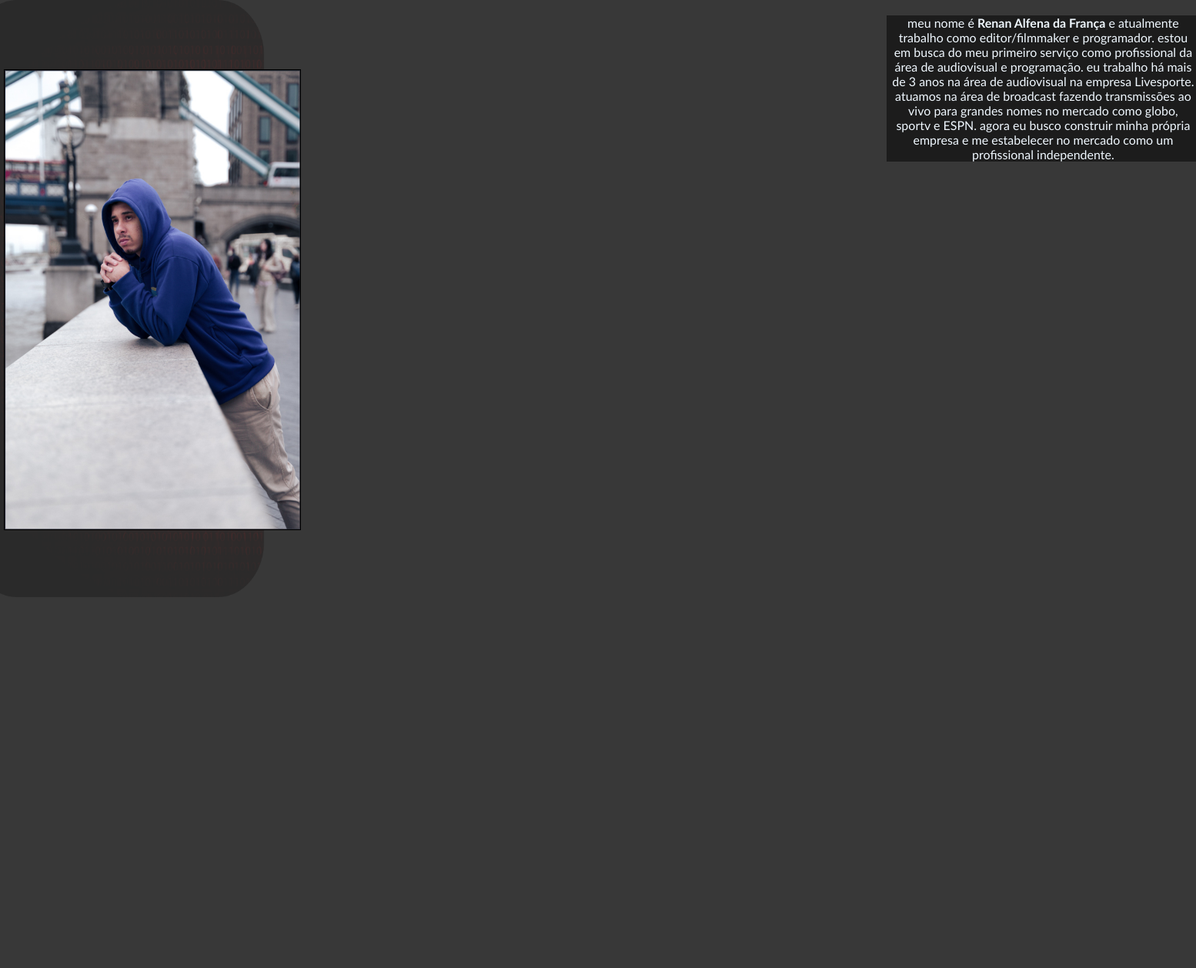
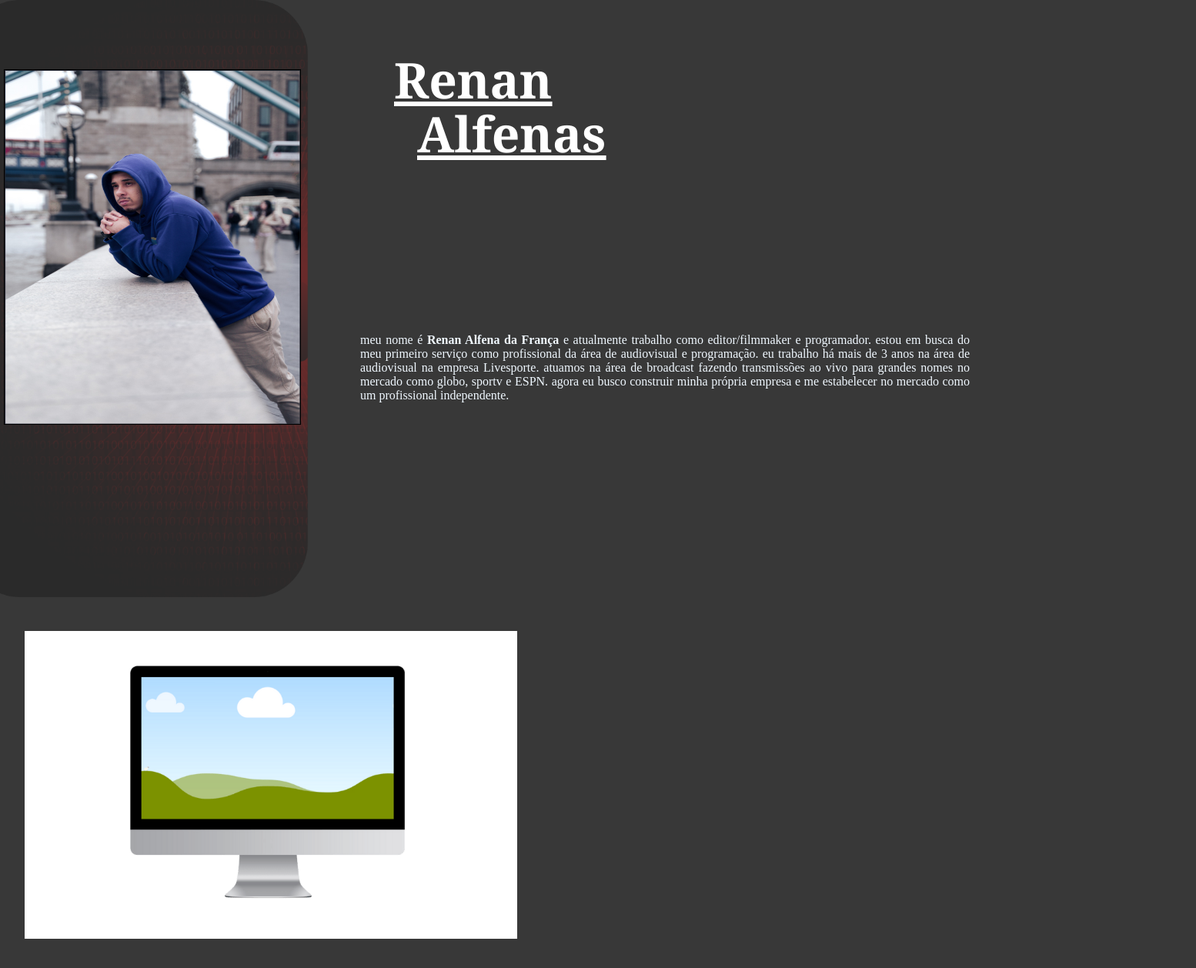
Before and after one commit to RenanAlfenas/minhas-redes-sociais, a plain HTML site: page index.html in a window 1280 px wide. Shown: the whole page at 77% size, 1554 px wide, since content can reach past the window. Before the commit the page ends 800 px from the top, so only its background shows below. Drawn offline with Linux system fonts and the light colour scheme.

Commit message:
meu site

```diff
--- a/estilos/style.css
+++ b/estilos/style.css
@@ -14,24 +14,39 @@ main {
 
 }
 
-p#texto1 {
+h1#nome, h1#sobrenome {
+    position: absolute;
+    left: 40%;
+    color: white;
+    font-family: Cambria, Cochin, Georgia, Times, 'Times New Roman', serif;
+    font-size: 4em;
+    width: 10vw;
+
+}
+
+h1#nome {
+    top: 60px
+}
+
+h1#sobrenome {
+    top: 130px;
+    padding-left: 30px;
+}
+
+p {
     color: aliceblue;
-    width: 31vw;
-    text-align: center;
-    display: inline-block;
+    text-align: justify;
     position: absolute;
-    top: 20px;
-    padding-left: 5px;
-    font-family: 'Gill Sans', 'Gill Sans MT', Calibri, 'Trebuchet MS', sans-serif;
-    background-color: rgba(0, 0, 0, 0.5);
-
+    left: 35%;
+    top: 35%;
+    padding: 20px;
 }
 
 img#parte {
     position: relative;
     display: inline-block;
     height: 97vh;
-    width: 90%;
+    width: 32%;
 
 
 }
@@ -42,7 +57,21 @@ img#foto1 {
     position: absolute;
     top: 85px;
     left: 0px;
-    height: 76.5%;
-    width: 30vw;
+    height: 460px;
+    width: 30%;
     border: 1px solid black;
 }
+
+section#computador {
+    background-color: white;
+    width: 50vw;
+    height: 50vh;
+    position: relative;
+    top: 50%;
+    left: 50%;
+    transform: translate(-95%, 10%);
+    margin-bottom: 80px;
+    background-image: url("../imagens/computador.png");
+    background-size: cover;
+    background-position: center center;
+}
--- a/index.html
+++ b/index.html
@@ -8,15 +8,26 @@
 </head>
 <body>
     <main>
-        <img src="imagens/parte da imagem.png" alt="fundo" id="parte">
-        <img src="imagens/foto editada.jpg" alt="minha foto" id="foto1">
+        <h1 id="nome"><u>Renan</u></h1>
+        <h1 id="sobrenome"><u>Alfenas</u></h1>
+        <img src="imagens/parte imagem 2.png" alt="fundo" id="parte">
+        <picture>
+            <source media="(max-width:550px )" srcset="imagens/foto200.jpg" type="image/jpeg">
+            <source media="(max-width: 650px)" srcset="imagens/foto400.jpg" type="image/jpeg">
+            <img src="imagens/foto editada.jpg" alt="minha foto" id="foto1">
+        </picture>
         <p id="texto1">
-            meu nome é <strong>Renan Alfena da França</strong> e atualmente trabalho como editor/filmmaker e programador.
-            estou em busca do meu primeiro serviço como profissional da área de audiovisual e programação.
+            meu nome é <strong>Renan Alfena da França</strong> e atualmente
+            trabalho como editor/filmmaker e programador.
+            estou em busca do meu primeiro serviço como profissional da área
+            de audiovisual e programação.
 
-            eu trabalho há mais de 3 anos na área de audiovisual na empresa Livesporte. atuamos na área de
-            broadcast fazendo transmissões ao vivo para grandes nomes no mercado como globo, sportv e ESPN.
-            agora eu busco construir minha própria empresa e me estabelecer no mercado como um profissional
+            eu trabalho há mais de 3 anos na área de audiovisual na empresa
+            Livesporte. atuamos na área de
+            broadcast fazendo transmissões ao vivo para grandes nomes no
+            mercado como globo, sportv e ESPN.
+            agora eu busco construir minha própria empresa e me estabelecer
+            no mercado como um profissional
             independente.
 
         </p>
```
Also changed, not shown: imagens/foto200.jpg (added), imagens/foto400.jpg (added), imagens/parte imagem 2.png (added).
